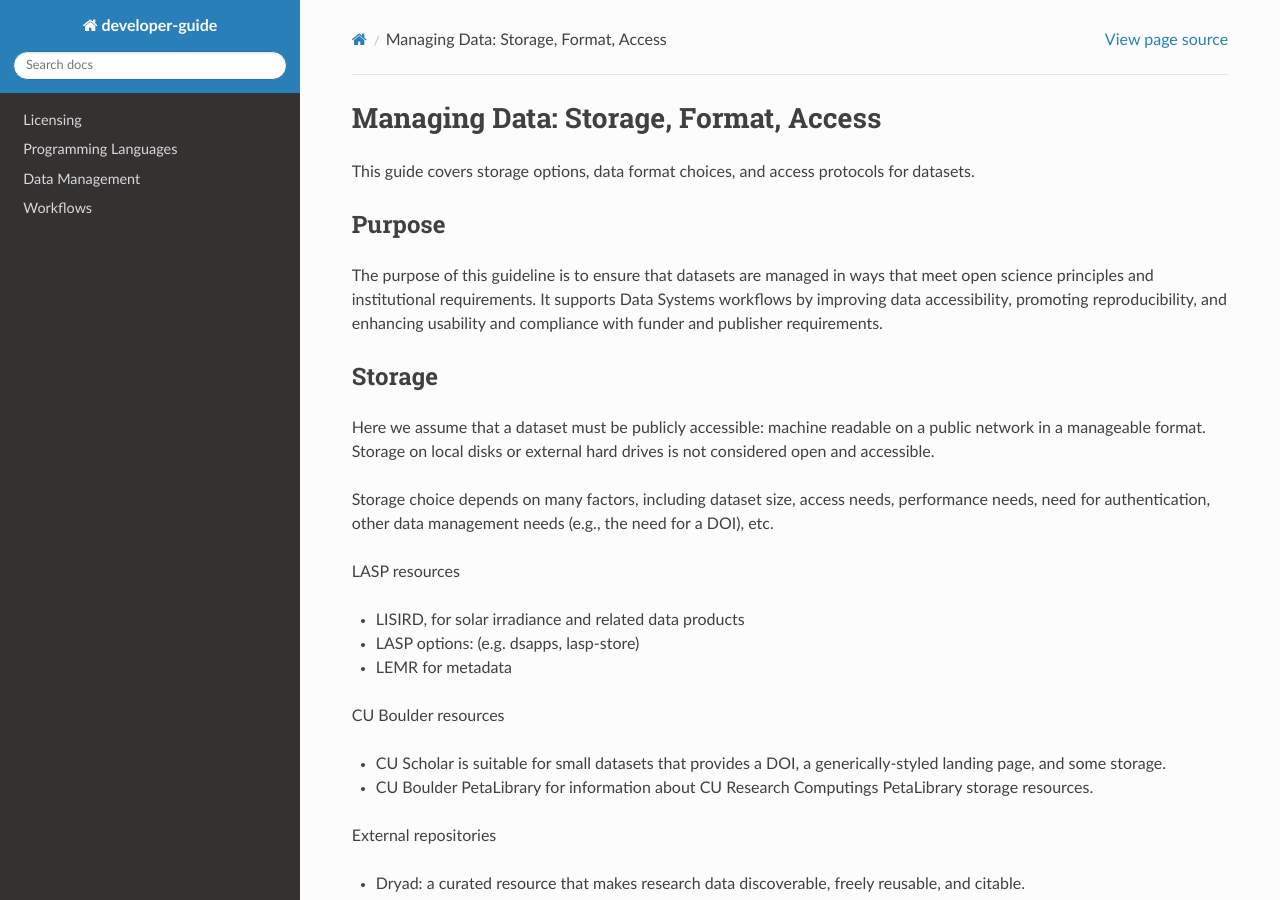
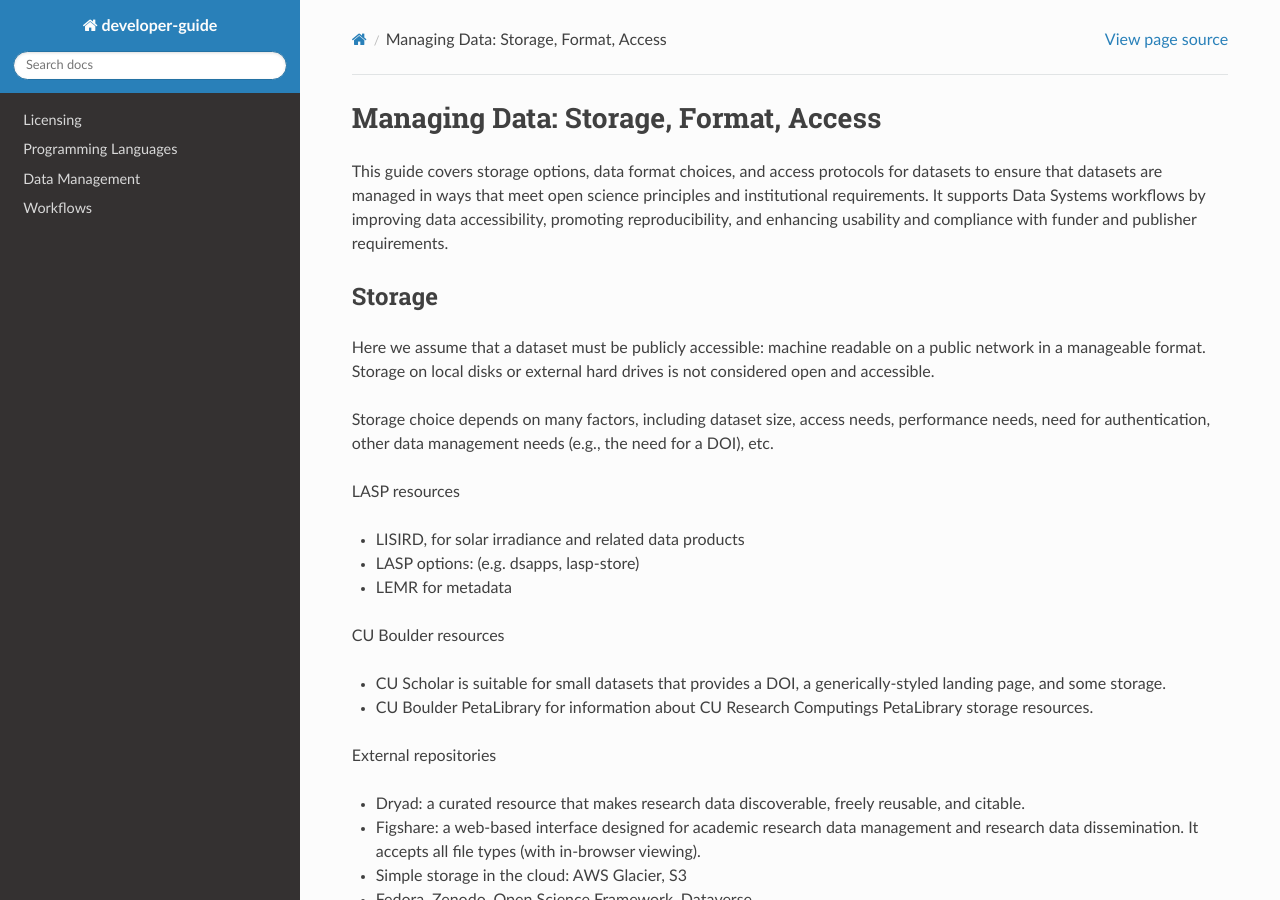
Before and after one commit to lasp/developer-guide, a Sphinx documentation site: the page built from docs/source/data_management/data_management.md, in a window 1280 px wide and 900 px high. Built offline with Sphinx 7.4.7 and the Read the Docs theme 3.1.0, drawn with Linux system fonts in a browser that asks for light colours; pages that are not in the unit, such as notebooks, are missing from menus; some of the changed text lies outside the part shown.

Commit message:
Consolidate purpose section with intro section. Add acronym definitions

```diff
--- a/docs/source/data_management/data_management.md
+++ b/docs/source/data_management/data_management.md
@@ -1,12 +1,9 @@
 # Managing Data: Storage, Format, Access
 
-This guide covers storage options, data format choices, and access protocols for datasets.
-
-## Purpose
-
-The purpose of this guideline is to ensure that datasets are managed in ways that meet open science principles and
-institutional requirements. It supports Data Systems workflows by improving data accessibility, promoting reproducibility,
-and enhancing usability and compliance with funder and publisher requirements.
+This guide covers storage options, data format choices, and access protocols for datasets to ensure that datasets are
+managed in ways that meet open science principles and institutional requirements. It supports Data Systems workflows by
+improving data accessibility, promoting reproducibility, and enhancing usability and compliance with funder and
+publisher requirements.
 
 ## Storage
 
```
Also changed, not shown: other parts of docs/source/data_management/data_management.md (+3 -1 lines).
